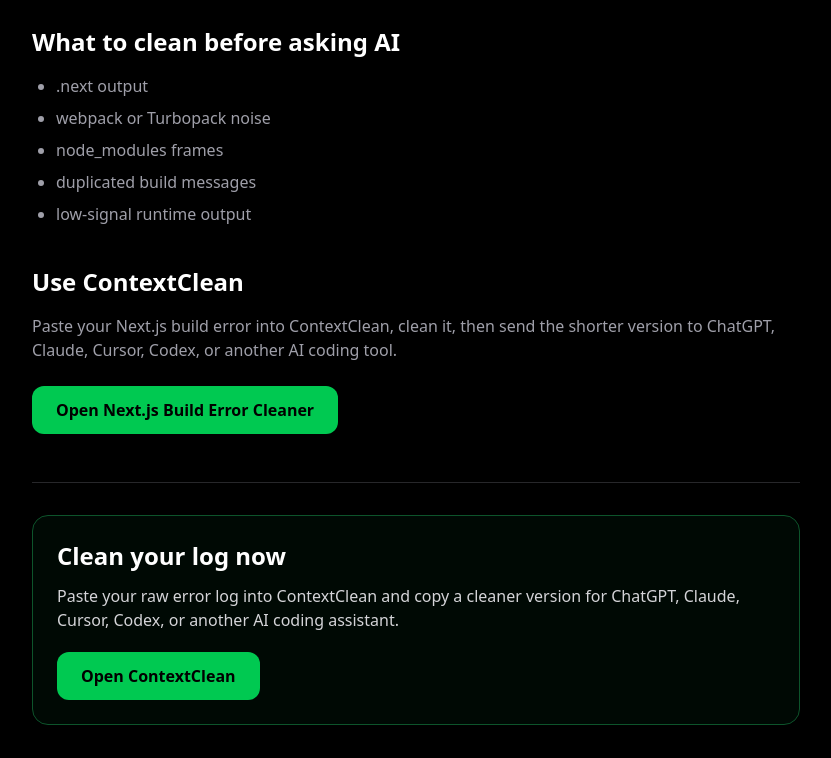
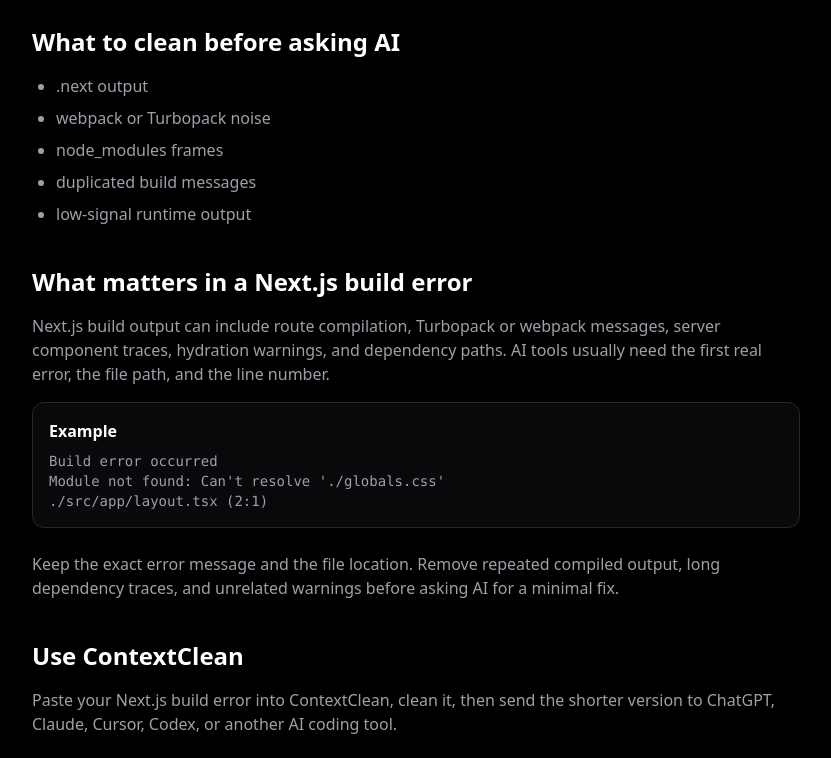
Before and after one commit to hyuchao25/contextclean, a Next.js app: page /clean-nextjs-build-error in a window 1280 px wide. Shown: the part 442-1200 px from the top of the page, without its empty margins (224-1055 px from the left). Built offline with nearby package versions, Linux system fonts and the light colour scheme.

Commit message:
Improve high traffic content pages

```diff
--- a/src/app/about/page.tsx
+++ b/src/app/about/page.tsx
@@ -55,6 +55,24 @@
           You should still avoid pasting passwords, API keys, tokens, customer data,
           or confidential information into any online tool.
         </p>
+        <h2 className="mt-10 mb-4 text-2xl font-bold">How ContextClean is built</h2>
+
+<p className="mb-4 text-zinc-400">
+  ContextClean is intentionally small and focused. It does not try to replace
+  a full IDE, debugger, or AI coding assistant. Instead, it prepares cleaner
+  text so those tools can work with better input.
+</p>
+
+<p className="mb-4 text-zinc-400">
+  The cleaning rules are designed around common real-world debugging noise:
+  dependency folders, repeated stack frames, build system messages, package
+  manager output, and low-signal runtime lines.
+</p>
+
+<p className="text-zinc-400">
+  Future improvements will focus on better language-specific cleaning modes,
+  clearer examples, and more practical debugging workflows.
+</p>
       </section>
     </main>
   );
--- a/src/app/clean-docker-build-log/page.tsx
+++ b/src/app/clean-docker-build-log/page.tsx
@@ -40,7 +40,30 @@
           <li>empty lines</li>
           <li>unrelated warnings</li>
         </ul>
+        <h2 className="mt-10 mb-4 text-2xl font-bold">
+          Common Docker build log patterns
+        </h2>
 
+        <p className="mb-4 text-zinc-400">
+          Docker logs often mix useful failure messages with long installation output.
+          For AI debugging, the most useful lines are usually the failed command, the
+          first clear error message, and the Dockerfile step where the failure happened.
+        </p>
+
+        <div className="mb-6 rounded-xl border border-zinc-800 bg-zinc-950 p-4">
+          <h3 className="mb-2 font-bold text-white">Example</h3>
+          <pre className="overflow-x-auto text-sm text-zinc-400">
+{`Step 4/8 : RUN npm run build
+Error: Cannot find module 'next'
+The command '/bin/sh -c npm run build' returned a non-zero code: 1`}
+          </pre>
+        </div>
+
+        <p className="mb-4 text-zinc-400">
+          Before pasting a Docker log into an AI assistant, remove repeated package
+          installation lines, cached layer output, and progress messages unless they
+          directly explain the failure.
+        </p>
         <h2 className="mt-10 mb-4 text-2xl font-bold">Use ContextClean</h2>
         <p className="mb-6 text-zinc-400">
           Paste your Docker build log into ContextClean, clean it, then send the shorter
--- a/src/app/clean-nextjs-build-error/page.tsx
+++ b/src/app/clean-nextjs-build-error/page.tsx
@@ -41,7 +41,30 @@
           <li>duplicated build messages</li>
           <li>low-signal runtime output</li>
         </ul>
+        <h2 className="mt-10 mb-4 text-2xl font-bold">
+          What matters in a Next.js build error
+        </h2>
 
+        <p className="mb-4 text-zinc-400">
+          Next.js build output can include route compilation, Turbopack or webpack
+          messages, server component traces, hydration warnings, and dependency paths.
+          AI tools usually need the first real error, the file path, and the line number.
+        </p>
+
+        <div className="mb-6 rounded-xl border border-zinc-800 bg-zinc-950 p-4">
+          <h3 className="mb-2 font-bold text-white">Example</h3>
+          <pre className="overflow-x-auto text-sm text-zinc-400">
+{`Build error occurred
+Module not found: Can't resolve './globals.css'
+./src/app/layout.tsx (2:1)`}
+          </pre>
+        </div>
+
+        <p className="mb-4 text-zinc-400">
+          Keep the exact error message and the file location. Remove repeated compiled
+          output, long dependency traces, and unrelated warnings before asking AI for a
+          minimal fix.
+        </p>
         <h2 className="mt-10 mb-4 text-2xl font-bold">Use ContextClean</h2>
         <p className="mb-6 text-zinc-400">
           Paste your Next.js build error into ContextClean, clean it, then send the
```
